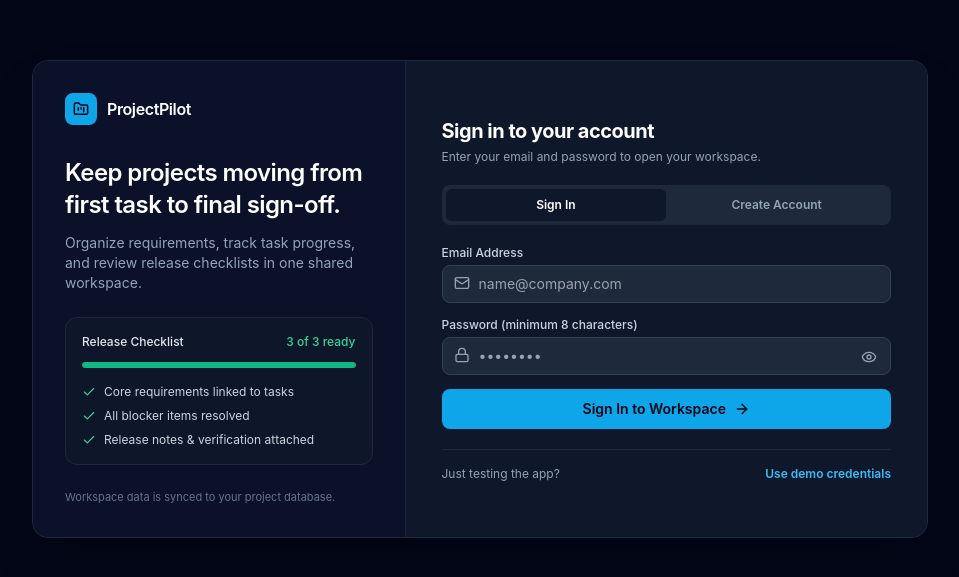
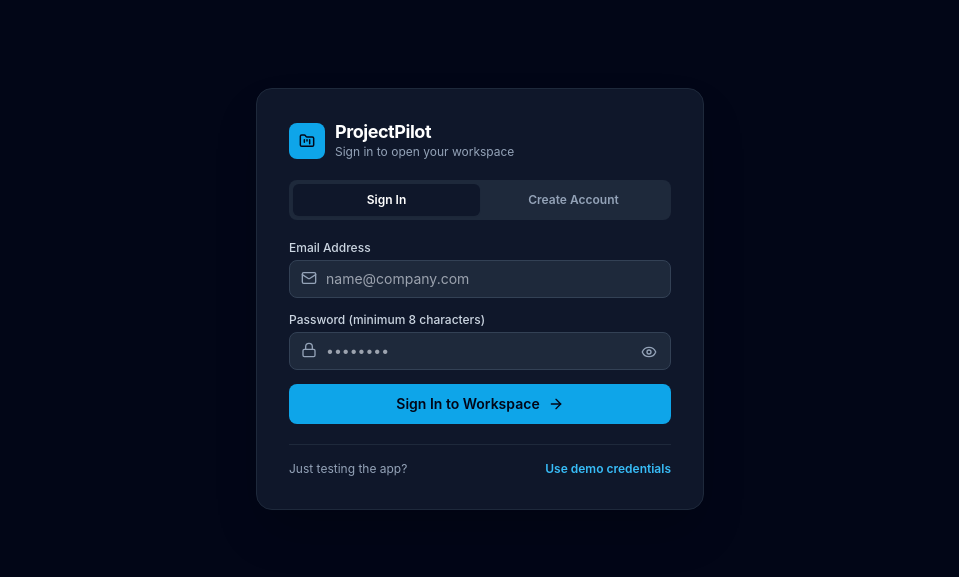
Before and after one commit to Krai-developer/projectpilot-ai, a React (Vite) app in the folder frontend/: page /login in a window 1280 px wide. Shown: the part 101-678 px from the top of the page, without its empty margins (160-1119 px from the left). Built offline with nearby package versions, Linux system fonts and the light colour scheme; no server answers.

Commit message:
commit not alive

```diff
--- a/frontend/src/features/auth/AuthPage.tsx
+++ b/frontend/src/features/auth/AuthPage.tsx
@@ -3,7 +3,6 @@ import { useNavigate } from 'react-router-dom';
 import {
   AlertCircle,
   ArrowRight,
-  Check,
   Eye,
   EyeOff,
   FolderKanban,
@@ -75,69 +74,22 @@ export const AuthPage: React.FC = () => {
 
   return (
     <div className="min-h-screen flex items-center justify-center p-4 sm:p-6 bg-slate-950 text-slate-100">
-      <div className="w-full max-w-4xl grid grid-cols-1 md:grid-cols-12 rounded-2xl overflow-hidden border border-slate-800 bg-slate-900 shadow-2xl">
-        {/* Left Column: Clean, Understated Product Context */}
-        <div className="md:col-span-5 p-7 sm:p-8 flex flex-col justify-between bg-[#0a1128] border-b md:border-b-0 md:border-r border-slate-800/80">
-          <div>
-            <div className="flex items-center gap-2.5 mb-8">
-              <div className="w-8 h-8 rounded-lg bg-sky-500 flex items-center justify-center text-slate-950">
+      <div className="w-full max-w-md rounded-2xl border border-slate-800 bg-white dark:bg-slate-900 text-slate-900 dark:text-slate-100 shadow-2xl p-7 sm:p-8">
+        {/* Clean Brand Header */}
+        <div className="flex items-center gap-2.5 mb-5">
+          <div className="w-9 h-9 rounded-lg bg-sky-500 flex items-center justify-center text-slate-950">
             <FolderKanban className="w-4 h-4 stroke-[2.2]" />
           </div>
-              <span className="text-base font-semibold tracking-tight text-white">
+          <div>
+            <h1 className="text-lg font-bold tracking-tight text-slate-900 dark:text-white leading-tight">
               ProjectPilot
-              </span>
-            </div>
-
-            <h2 className="text-xl sm:text-2xl font-semibold tracking-tight text-white leading-snug mb-3">
-              Keep projects moving from first task to final sign-off.
-            </h2>
-            <p className="text-xs sm:text-sm text-slate-400 leading-relaxed mb-6">
-              Organize requirements, track task progress, and review release checklists in one
-              shared workspace.
-            </p>
-
-            {/* Minimal, realistic project preview card instead of buzzword boxes */}
-            <div className="rounded-xl bg-slate-900/90 border border-slate-800 p-4 space-y-3">
-              <div className="flex items-center justify-between text-xs">
-                <span className="font-medium text-slate-200">Release Checklist</span>
-                <span className="text-emerald-400 font-medium">3 of 3 ready</span>
-              </div>
-              <div className="w-full h-1.5 rounded-full bg-slate-800 overflow-hidden">
-                <div className="h-full w-full bg-emerald-500 rounded-full" />
-              </div>
-              <ul className="space-y-2 pt-1 text-xs text-slate-300">
-                <li className="flex items-center gap-2">
-                  <Check className="w-3.5 h-3.5 text-emerald-400 shrink-0" />
-                  <span>Core requirements linked to tasks</span>
-                </li>
-                <li className="flex items-center gap-2">
-                  <Check className="w-3.5 h-3.5 text-emerald-400 shrink-0" />
-                  <span>All blocker items resolved</span>
-                </li>
-                <li className="flex items-center gap-2">
-                  <Check className="w-3.5 h-3.5 text-emerald-400 shrink-0" />
-                  <span>Release notes & verification attached</span>
-                </li>
-              </ul>
-            </div>
-          </div>
-
-          <p className="mt-6 text-[11px] text-slate-500">
-            Workspace data is synced to your project database.
+            </h1>
+            <p className="text-xs text-slate-500 dark:text-slate-400">
+              {mode === 'login'
+                ? 'Sign in to open your workspace'
+                : 'Create your workspace account'}
             </p>
           </div>
-
-        {/* Right Column: Clean Sign-In Form */}
-        <div className="md:col-span-7 p-7 sm:p-9 bg-white dark:bg-slate-900 text-slate-900 dark:text-slate-100 flex flex-col justify-center">
-          <div className="mb-5">
-            <h1 className="text-xl font-bold tracking-tight text-slate-900 dark:text-white">
-              {mode === 'login' ? 'Sign in to your account' : 'Create an account'}
-            </h1>
-            <p className="text-xs text-slate-500 dark:text-slate-400 mt-1">
-              {mode === 'login'
-                ? 'Enter your email and password to open your workspace.'
-                : 'Set up your profile to start managing projects.'}
-            </p>
         </div>
 
         {/* Tab Switcher */}
@@ -302,6 +254,5 @@ export const AuthPage: React.FC = () => {
         </div>
       </div>
     </div>
-    </div>
   );
 };
```
Lines whose indentation alone changed are shown as unchanged.
